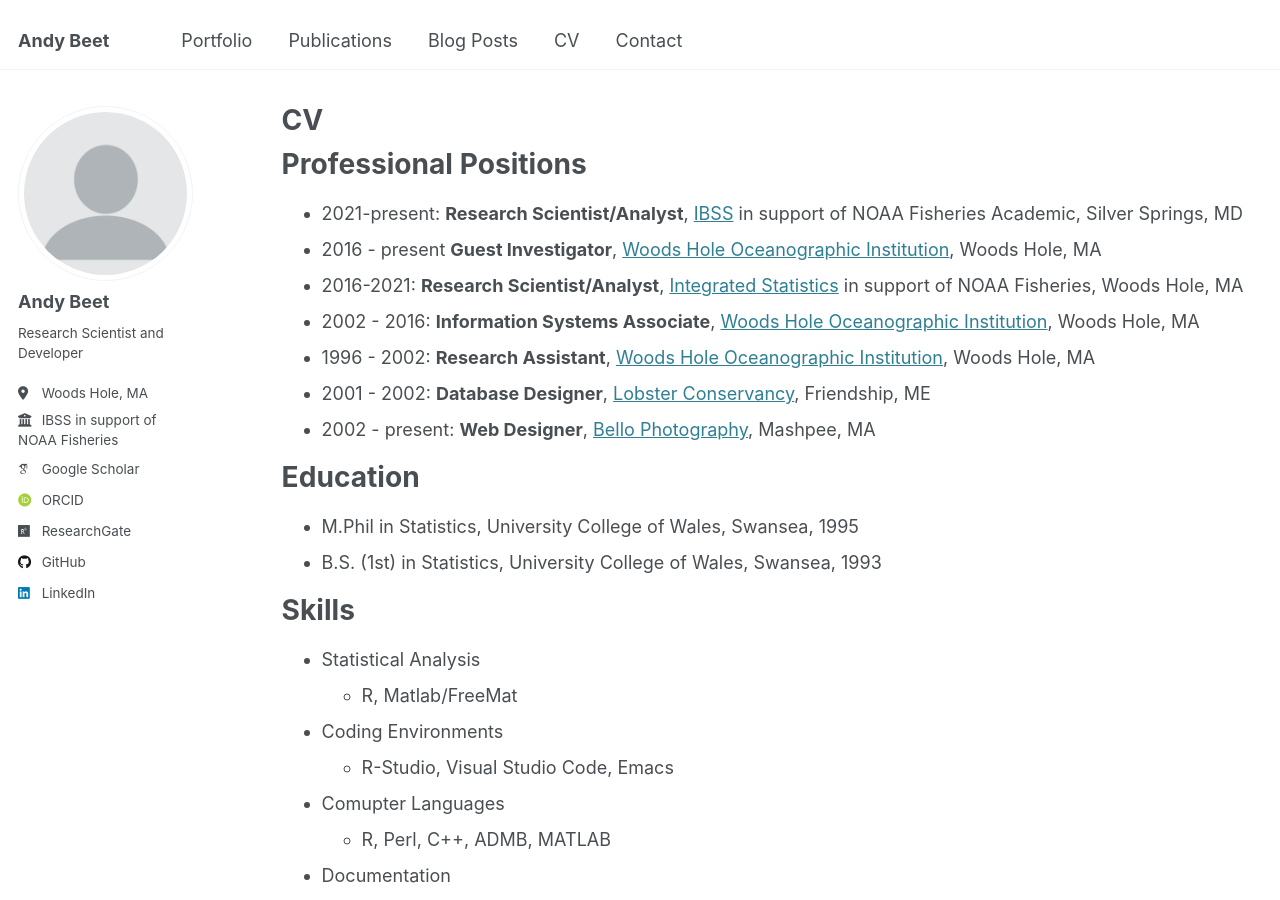
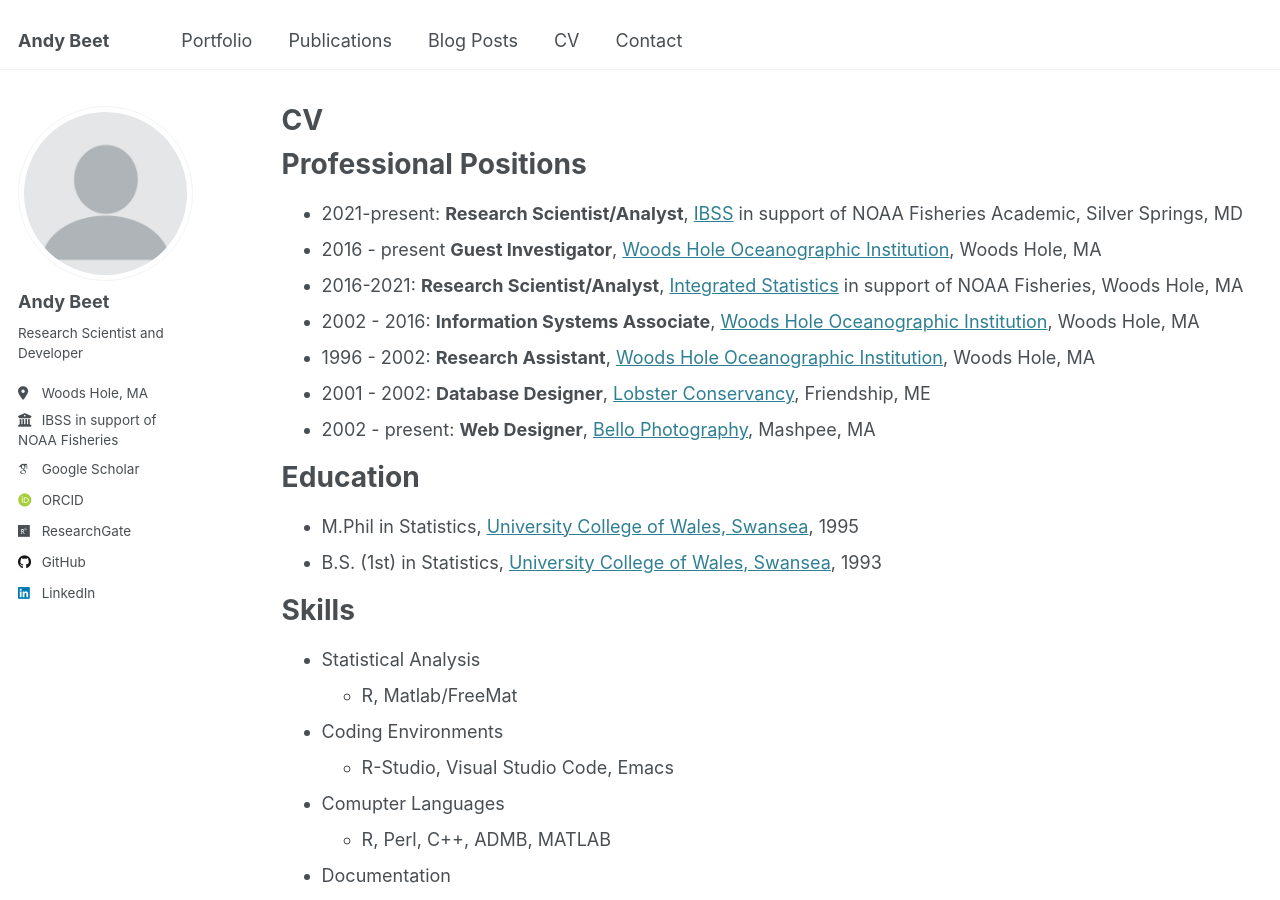
Before and after one commit to andybeet/website, a Jekyll site: the page built from _pages/cv.md, in a window 1280 px wide and 900 px high. Built offline with Jekyll 4.4.1, drawn with Linux system fonts in a browser that asks for light colours; some web fonts are replaced; part of the change alters nothing that is shown.

Commit message:
link to uni

```diff
--- a/_pages/cv.md
+++ b/_pages/cv.md
@@ -22,8 +22,8 @@ Professional Positions
 Education
 ======
 
-* M.Phil in Statistics, University College of Wales, Swansea, 1995
-* B.S. (1st) in Statistics, University College of Wales, Swansea, 1993
+* M.Phil in Statistics, [University College of Wales, Swansea](https://www.swansea.ac.uk/), 1995
+* B.S. (1st) in Statistics, [University College of Wales, Swansea](https://www.swansea.ac.uk/), 1993
 
 Skills
 ======
```
